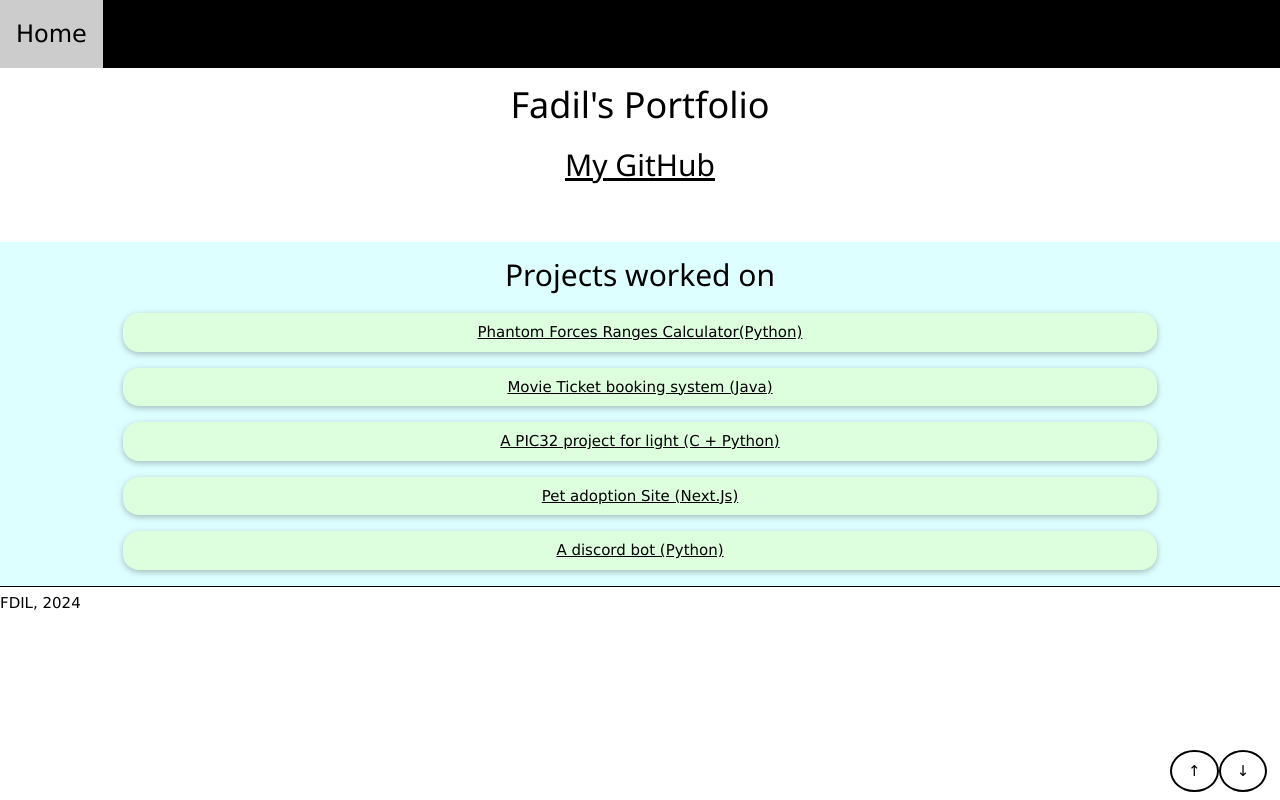
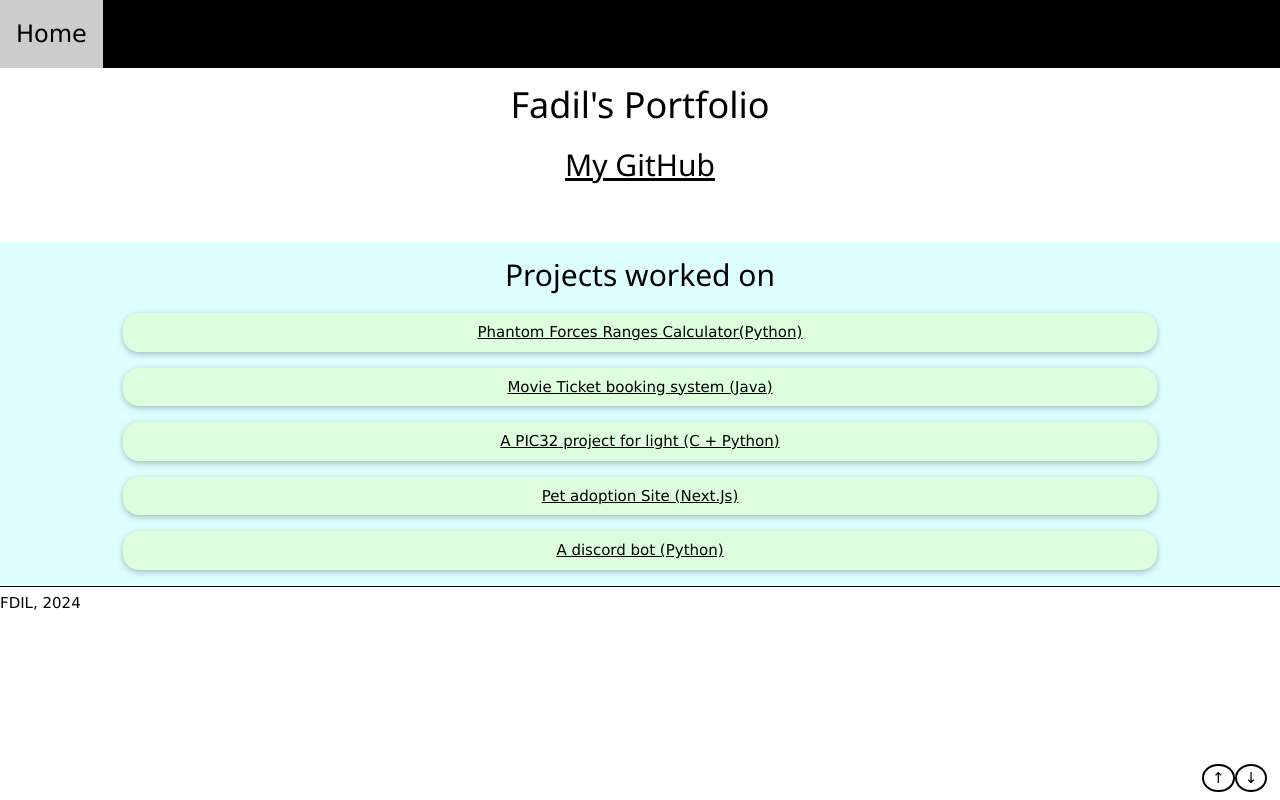
Before and after one commit to FDIL501st/FDIL501st.github.io, a React (Create React App) app: page /#/ in a window 1280 px wide. Built offline with nearby package versions, Linux system fonts and the light colour scheme.

Commit message:
Make scroll buttons compact

```diff
--- a/src/components/Scroll/Scroll.css
+++ b/src/components/Scroll/Scroll.css
@@ -9,5 +9,11 @@ button.Scroll {
     border: 2px solid rgb(0, 0, 0);
     z-index: 99;
     /* avoid overlap with footer or other elements on page*/
-    cursor: pointer;
+
+    /* custom padding to make circle compact
+    /* font-size: medium; */
+    padding-top: 1px;
+    padding-bottom: 1px;
+    padding-left: 8px;
+    padding-right: 8px;
 }
```
